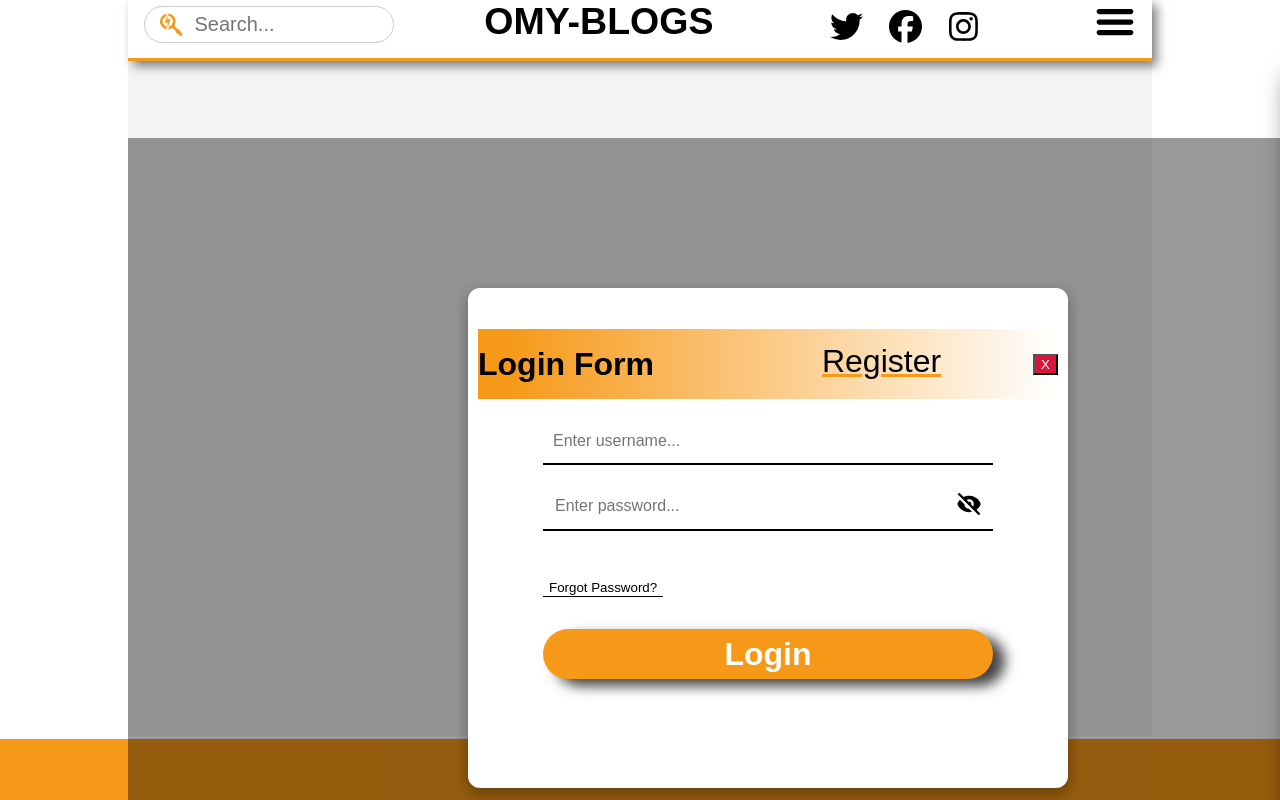
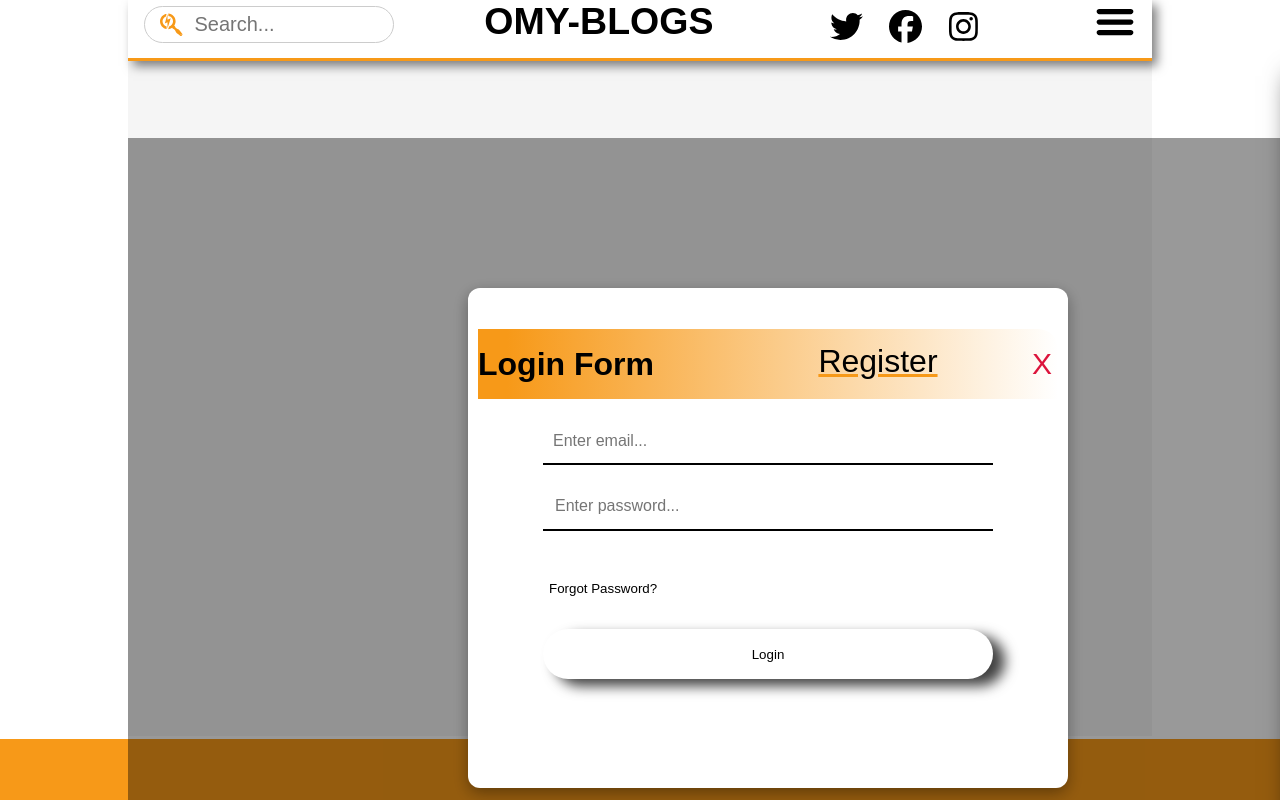
Before and after one commit to Omarion123/blog-post-update-react, a React (Create React App) app: page /login in a window 1280 px wide. Built offline with nearby package versions, Linux system fonts and the light colour scheme.

Commit message:
done adding login modal and session

```diff
--- a/package.json
+++ b/package.json
@@ -14,6 +14,7 @@
     "react": "^18.2.0",
     "react-animated-css": "^1.2.1",
     "react-dom": "^18.2.0",
+    "react-hot-toast": "^2.4.1",
     "react-icons": "^4.11.0",
     "react-router-dom": "^5.3.4",
     "react-scripts": "5.0.1",
--- a/src/App.css
+++ b/src/App.css
@@ -324,7 +324,8 @@ input:focus {
 
 .cancelBtn {
   background-color: crimson;
-  color: var(--secondary-color);
+  color: crimson;
+  font-size: 30px;
 }
 .newtoblogs {
   margin-left: 2rem;
@@ -686,6 +687,12 @@ input:focus {
   justify-content: center;
   align-items: center;
 }
+.login-form button {
+  border: none;
+  outline: none;
+  background-color: transparent;
+  cursor: pointer;
+}
 .login-header {
   background: linear-gradient(
     to right,
@@ -797,6 +804,9 @@ input:focus {
   cursor: pointer;
   box-shadow: 12px 7px 13px 0px rgba(0, 0, 0, 0.75);
   transition: background 0.3s ease, transform 0.2s ease;
+}
+.disable-pointer-events {
+  pointer-events: none;
 }
 /* .reg-btn {
   border: 2px;
--- a/src/App.js
+++ b/src/App.js
@@ -16,6 +16,7 @@ import Singleblog from "./components/Singleblog";
 import Dashboard from "./components/Dashboard";
 import Addblog from "./components/Addblog";
 import Loginmodel from "./components/Loginmodel";
+import { Toaster } from "react-hot-toast";
 
 function App() {
   return (
@@ -24,6 +25,7 @@ function App() {
         <Router>
           <div className="header">
             <Navbar />
+            <Toaster position="top-center" />
           </div>
           <div className="main others-main">
             <div className="container-main">
@@ -41,9 +43,9 @@ function App() {
                   <Login />
                 </Route>
                 {/* test */}
-                {/* <Route path="/login">
-                <Loginmodel />
-                </Route> */}
+                <Route path="/loginapi">
+                  <Loginmodel />
+                </Route>
                 <Route path="/register">
                   <Register />
                 </Route>
--- a/src/components/Addblog.js
+++ b/src/components/Addblog.js
@@ -1,4 +1,4 @@
-import React, { useState } from "react";
+import React, { useEffect, useState } from "react";
 import { ImAttachment } from "react-icons/im";
 import { MdSubtitles } from "react-icons/md";
 import { BiSolidCategoryAlt } from "react-icons/bi";
@@ -6,7 +6,16 @@ import { FaHeading } from "react-icons/fa";
 import { CgDetailsMore } from "react-icons/cg";
 import { BsPersonBadgeFill } from "react-icons/bs";
 import { IoIosAdd } from "react-icons/io";
+
+import { useHistory } from "react-router-dom";
+
 const Addblog = () => {
+  const history = useHistory();
+
+  useEffect(() => {
+    let email = sessionStorage.getItem("email");
+    if (email === "" || email === null) history.push("/");
+  }, []);
   const [image, setImage] = useState(null);
   const [category, setCategory] = useState("");
   const [author, setAuthor] = useState("");
--- a/src/components/Home.js
+++ b/src/components/Home.js
@@ -8,7 +8,7 @@ const Home = () => {
       <div className="hero-section">
         <h1>Welcome to OMY-BLOGS</h1>
         <div className="hero-section-button">
-          <Link to="/login">
+          <Link to="/aboutus">
             <h2>Learn more --&gt;</h2>
           </Link>
         </div>
--- a/src/components/Login.js
+++ b/src/components/Login.js
@@ -1,34 +1,101 @@
 import React, { useState } from "react";
-import { Link } from "react-router-dom";
+// import { Link } from "react-router-dom";
 import { BiSolidHide } from "react-icons/bi";
-// import useFetch from "./useFetch";
+import { useHistory } from "react-router-dom";
+import Toast from "react-hot-toast";
+
 const Login = ({ setOpenModal }) => {
+  const history = useHistory();
+  const [loginActive, setLoginActive] = useState(true);
   const [registerActive, setRegisterActive] = useState(false);
-  const [loginActive, setLoginActive] = useState(true);
   const [forgotActive, setForgotActive] = useState(false);
+  const [email, setEmail] = useState("");
+  const [password, setPassword] = useState("");
+  const [isPending, setIspending] = useState(false);
+
+  const handleLogin = async (e) => {
+    e.preventDefault();
+    if (validate()) {
+      // Create a data object with the user's email and password
+      const data = {
+        email,
+        password,
+      };
+
+      try {
+        setIspending(true);
+        const response = await fetch(
+          "https://lastlast.onrender.com/api/users/signIn/",
+          {
+            method: "POST",
+            headers: {
+              "Content-Type": "application/json",
+            },
+            body: JSON.stringify(data),
+          }
+        );
+
+        if (response.ok) {
+          const responseData = await response.json();
+          // Assuming the response includes a token, you can save it to a secure location, such as localStorage.
+          localStorage.setItem("token", responseData.token);
+          // Redirect to a new page or perform any other action for a successful login.
+          setEmail("");
+          setPassword("");
+          Toast.success("Login successful");
+          history.push("/dashboard");
+          sessionStorage.setItem("email", email);
+          setOpenModal(false);
+          setIspending(false);
+        } else {
+          // Handle login failure, e.g., display an error message to the user.
+          setEmail("");
+          setPassword("");
+          console.error("Login failed");
+          Toast.error("Incorect username and password!");
+          setIspending(false);
+        }
+      } catch (error) {
+        // Handle network errors or other exceptions.
+        console.error("An error occurred:", error);
+      }
+    }
+  };
+  const validate = () => {
+    let result = true;
+    if (email === "" || email === null) {
+      result = false;
+      Toast.error("Please enter your email!");
+    } else if (!email.includes("@")) {
+      result = false;
+      Toast.error("Please enter a valid email address!");
+    }
+
+    if (password === "" || password === null) {
+      result = false;
+      Toast.error("Please enter your password!");
+    } else if (password.length < 8) {
+      result = false;
+      Toast.error("Password must be at least 8 characters long!");
+    }
+    return result;
+  };
   return (
     <div className="modalBackground">
       <div className="modalContainer">
         {loginActive && (
           <div className="login-container">
+            <form onSubmit={handleLogin}>
               <div className="login-form">
                 <div className="login-header">
                   <h1>Login Form</h1>
-                {/* <span>New to OMY-BLOGS </span> */}
                   <p>
                     <span className="click-to-register">
-                    {/* <Link
-                      nClick={() => {
-                        setRegisterActive(true);
-                        setLoginActive(false);
-                      }}
-                    >
-                      Register
-                    </Link> */}
                       <button
                         className="login-btn reg-btn"
                         onClick={() => {
                           setRegisterActive(true);
+                          setForgotActive(false);
                           setLoginActive(false);
                         }}
                       >
@@ -47,14 +114,22 @@ const Login = ({ setOpenModal }) => {
                 </div>
                 <div className="login-username">
                   <input
+                    required
                     type="text"
-                  placeholder="Enter username..."
+                    placeholder="Enter email..."
                     className="username-focus"
+                    value={email}
+                    onChange={(e) => setEmail(e.target.value)}
                   />
                 </div>
                 <div className="login-password">
-                <input type="password" placeholder="Enter password..." />
-                <BiSolidHide className="login-password-hide-icon" />
+                  <input
+                    type="password"
+                    placeholder="Enter password..."
+                    value={password}
+                    onChange={(e) => setPassword(e.target.value)}
+                  />
+                  {/* <BiSolidHide className="login-password-hide-icon" /> */}
                 </div>
                 <div className="forgot-password">
                   {/* <Link to="/forgot-password">Forgot Password?</Link> */}
@@ -69,17 +144,18 @@ const Login = ({ setOpenModal }) => {
                     Forgot Password?
                   </button>
                 </div>
-              <div
-                className="login-button"
-                onClick={() => {
-                  setOpenModal(false);
-                }}
-              >
-                <Link to="/dashboard">
-                  <h1>Login</h1>
-                </Link>
+                {!isPending && (
+                  <button type="submit" className="login-button">
+                    Login
+                  </button>
+                )}
+                {isPending && (
+                  <button className="login-button disable-pointer-events">
+                    Login in...
+                  </button>
+                )}
               </div>
-            </div>
+            </form>
           </div>
         )}
         {registerActive && (
--- a/src/components/Loginmodel.js
+++ b/src/components/Loginmodel.js
@@ -1,39 +1,62 @@
-import React from "react";
-import { Link } from "react-router-dom";
-import { BiSolidHide } from "react-icons/bi";
+import React, { useState } from "react";
+
 const Login = () => {
+  const [email, setEmail] = useState("");
+  const [password, setPassword] = useState("");
+
+  const handleLogin = async (e) => {
+    e.preventDefault();
+    // Create a data object with the user's email and password
+    const data = {
+      email,
+      password,
+    };
+
+    try {
+      const response = await fetch(
+        "https://lastlast.onrender.com/api/users/signIn/",
+        {
+          method: "POST",
+          headers: {
+            "Content-Type": "application/json",
+          },
+          body: JSON.stringify(data),
+        }
+      );
+
+      if (response.ok) {
+        const responseData = await response.json();
+        // Assuming the response includes a token, you can save it to a secure location, such as localStorage.
+        localStorage.setItem("token", responseData.token);
+        // Redirect to a new page or perform any other action for a successful login.
+        console.log("Login successful");
+      } else {
+        // Handle login failure, e.g., display an error message to the user.
+        console.error("Login failed");
+      }
+    } catch (error) {
+      // Handle network errors or other exceptions.
+      console.error("An error occurred:", error);
+    }
+  };
+
   return (
-    <div className="login-container">
-      <div className="login-form">
-        <div className="login-header">
-          <h1>Login Form</h1>
-          <p>
-            New to <span>OMY-BLOGS </span>
-            <span className="click-to-register">
-              <Link to="/register">Register</Link>
-            </span>
-          </p>
-        </div>
-        <div className="login-username">
-          <input
-            type="text"
-            placeholder="Enter username..."
-            className="username-focus"
-          />
-        </div>
-        <div className="login-password">
-          <input type="password" placeholder="Enter password..." />
-          <BiSolidHide className="login-password-hide-icon" />
-        </div>
-        <div className="forgot-password">
-          <Link to="/forgot-password">Forgot Password?</Link>
-        </div>
-        <div className="login-button">
-          <Link to="/dashboard">
-            <h1>Login</h1>
-          </Link>
-        </div>
-      </div>
+    <div>
+      <form onSubmit={handleLogin}>
+        <input
+          type="email"
+          placeholder="Email"
+          value={email}
+          onChange={(e) => setEmail(e.target.value)}
+        />
+        <input
+          type="password"
+          placeholder="Password"
+          value={password}
+          onChange={(e) => setPassword(e.target.value)}
+        />
+        <button type="submit">Login</button>
+      </form>
     </div>
   );
 };
```
Also changed, not shown: src/components/Dashboard.js (+7 -2 lines), src/components/Navbar.js (+58 -11 lines), 1 other file (tests, documents, lock files or other folders). Lines whose indentation alone changed are shown as unchanged.
